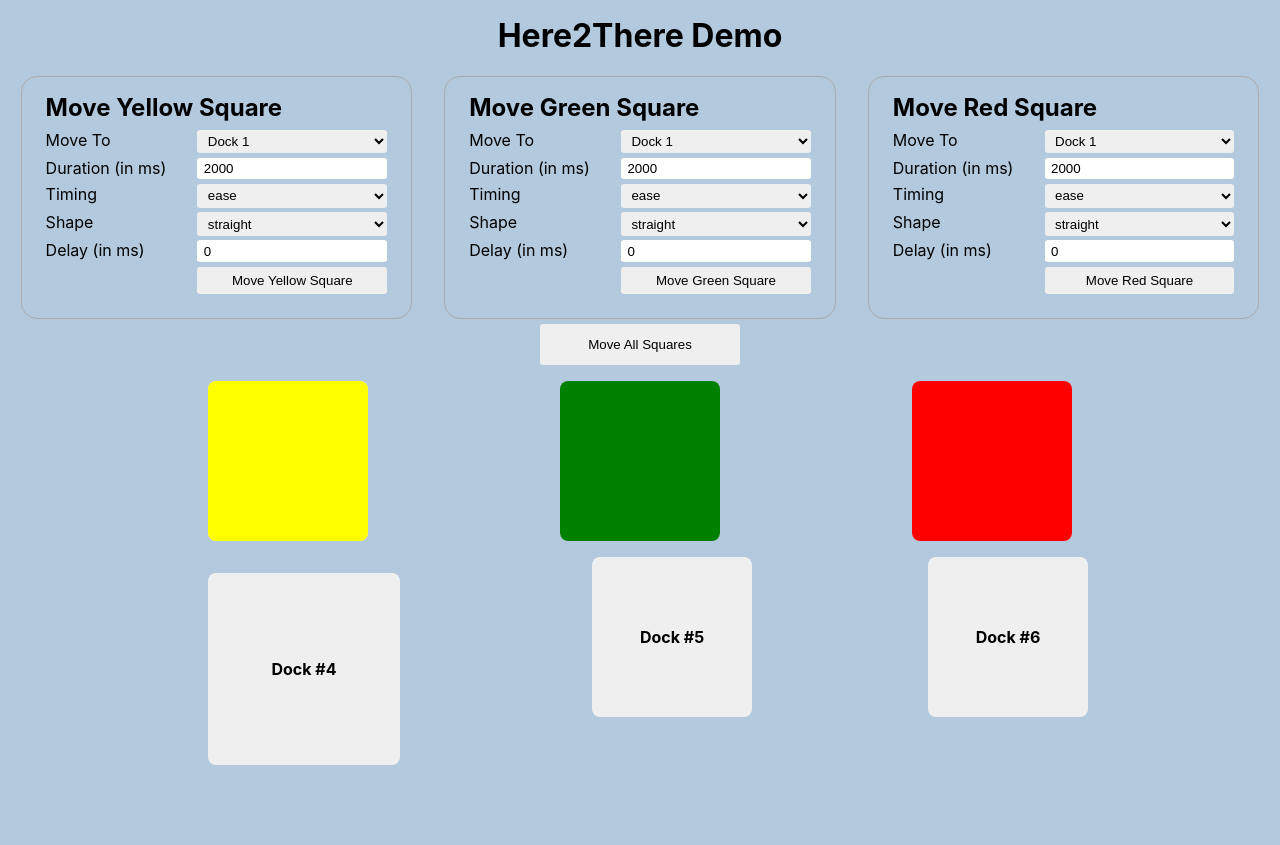
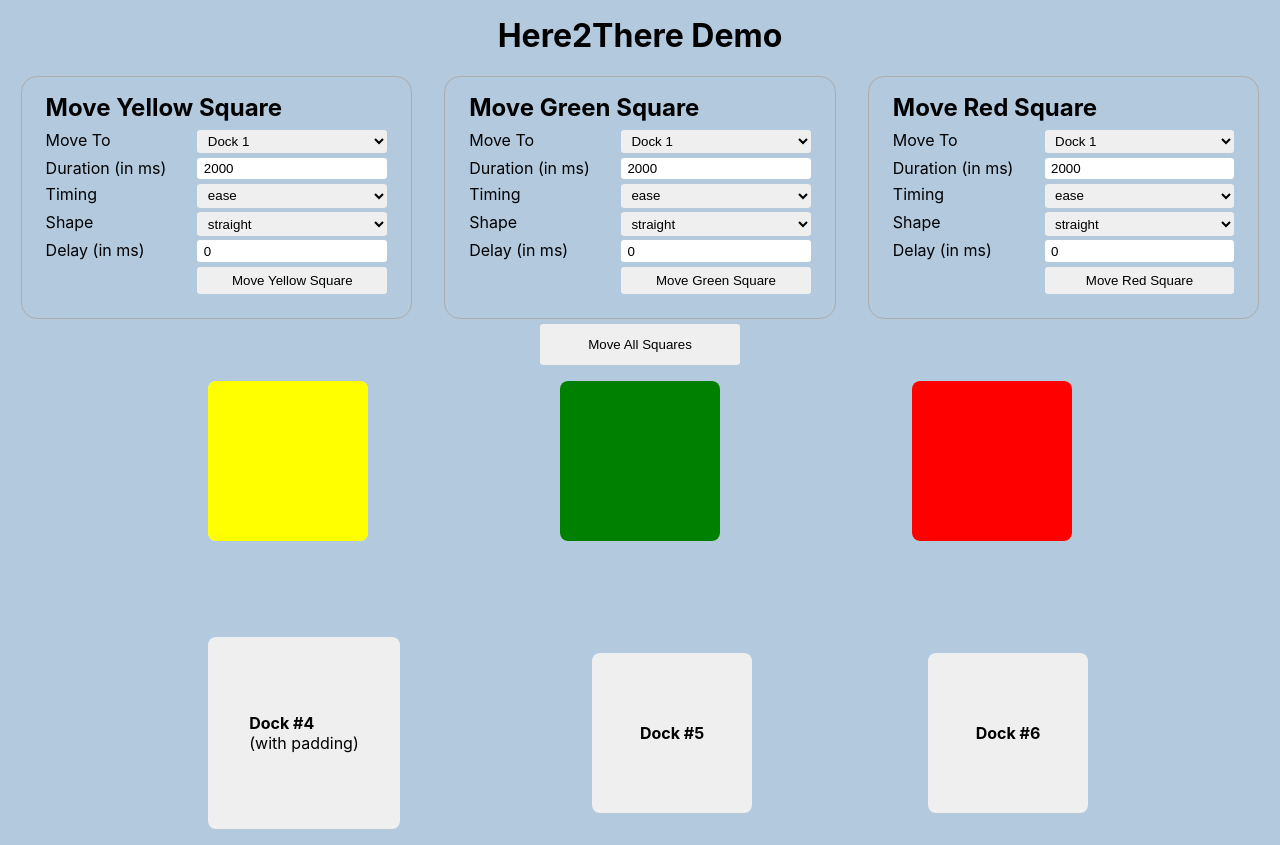
Before and after one commit to dtressel/here2there-testing, a React (Create React App) app: page / in a window 1280 px wide. Before the commit the page ends 800 px from the top, so only its background shows below. Built offline with nearby package versions, Linux system fonts and the light colour scheme.

Commit message:
updated styling

```diff
--- a/src/App.css
+++ b/src/App.css
@@ -31,8 +31,13 @@
 .App-dock-container {
   display: flex;
   justify-content: space-evenly;
+  align-items: center;
   margin: 1rem;
   flex-wrap: wrap;
+}
+
+.App-dock-container:last-of-type {
+  margin-top: 5rem;
 }
 
 .App-add-margin {
--- a/src/App.js
+++ b/src/App.js
@@ -185,7 +185,10 @@ function App() {
       </div>
       <div className="App-dock-container">
         <Dock sizeTo="yellow" dockId="4" className="App-dock-background margin-1" honorPadding>
-          <h4>Dock #4</h4>
+          <div>
+            <h4>Dock #4</h4>
+            <div>(with padding)</div>
+          </div>
         </Dock>
         <Dock sizeTo="yellow" dockId="5" className="App-dock-background">
           <h4>Dock #5</h4>
```
